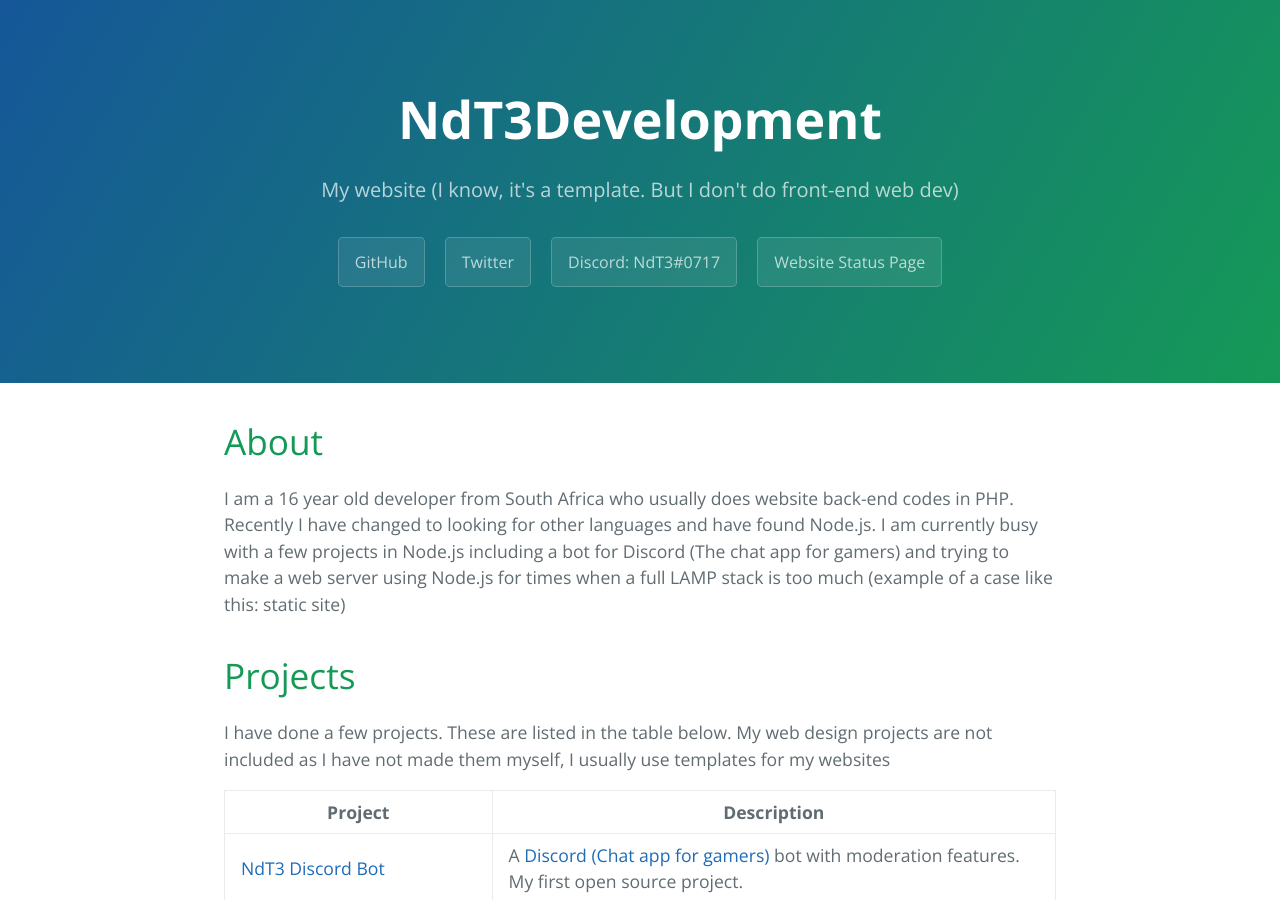
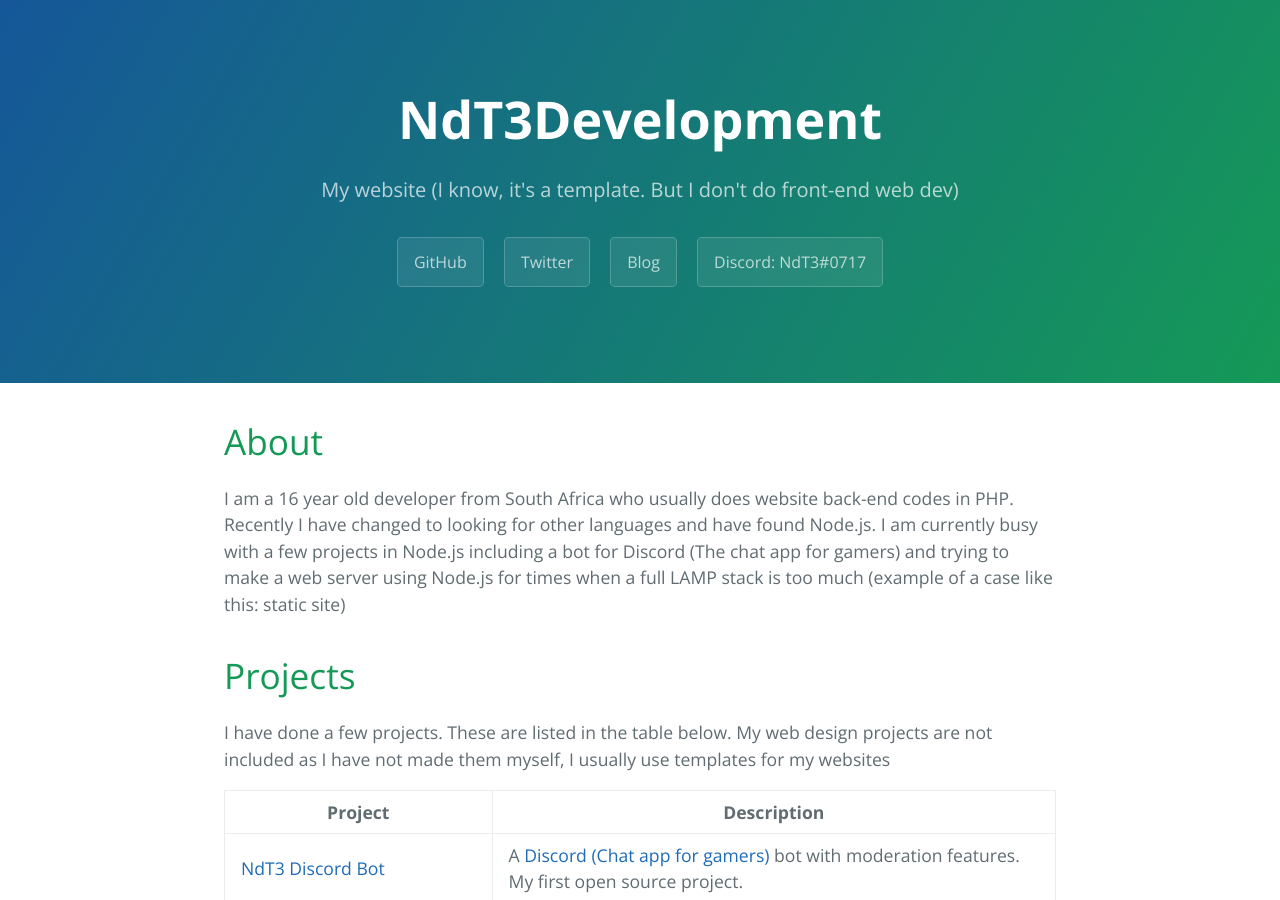
Before and after one commit to TrueWinter/website, a Jekyll site: the page built from index.html, in a window 1280 px wide and 900 px high. Built offline with Jekyll 4.4.1, drawn with Linux system fonts in a browser that asks for light colours; nearby versions of some CDN libraries; the list of posts is cut into pages by our own code.

Commit message:
Removed status page link and added blog link

```diff
--- a/_includes/page-header.html
+++ b/_includes/page-header.html
@@ -3,6 +3,7 @@
   <h2 class="project-tagline">{{ site.tagline }}</h2>
   <a href="https://github.com/NdT3Development" class="btn">GitHub</a>
   <a href="https://twitter.com/NdT3_" class="btn">Twitter</a>
+  <a href="https://blog.ndt3.ml" class="btn">Blog</a>
   <a href="https://discordapp.com" class="btn">Discord: NdT3#0717</a>
-  <a href="https://status.ndt3.ml" class="btn">Website Status Page</a>
+<!--  <a href="https://status.ndt3.ml" class="btn">Website Status Page</a>-->
 </section>
```
Also changed, not shown: 3 other files.
